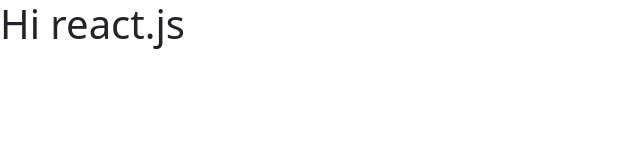
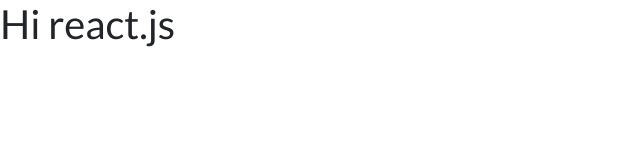
Before and after one commit to sakib-siddiqi/react_dev_team, a React (Create React App) app: page / in a window 1280 px wide. Shown: the top 160 px of the page, without its empty margins (0-640 px from the left). Built offline with nearby package versions, Linux system fonts and the light colour scheme.

Commit message:
readme + app.css file updated

```diff
--- a/src/App.css
+++ b/src/App.css
@@ -0,0 +1,26 @@
+@import url("https://fonts.googleapis.com/css2?family=Lato:ital,wght@0,100;0,300;0,400;0,700;0,900;1,100;1,300;1,400;1,700;1,900&display=swap");
+:root {
+  --bg: #fafaff;
+  --blue-lt: #f2f4ff;
+  --blue: #7b88ff;
+  --blue-deep: #5364ff;
+  --yellow: #ffcd48;
+  --hotPink: #ff487f;
+  --secondary: #4f8a8b;
+  --white: #fff;
+  --dark: #150b33;
+  /* shadows */
+  --Header1-shadow: 0px 15px 35px rgba(123, 136, 255, 0.1);
+  --Header2-shadow: 0px 15px 35px rgba(123, 136, 255, 0.3);
+  --card-shadow: 0px 15px 30px -5px rgba(123, 136, 255, 0.1);
+  --button-shadow: 0px 10px 15px -4px rgba(123, 136, 255, 0.4);
+  --blue-shadow: 0px 5px 15px rgba(123, 136, 255, 0.5);
+  --yellow-shadow: 0px 5px 15px rgba(255, 205, 72, 0.5);
+  --pink-shadow: 0px 5px 15px rgba(255, 72, 127, 0.5);
+}
+* {
+  font-family: "Lato", sans-serif !important;
+}
+body {
+  min-height: 100vh;
+}
```
Also changed, not shown: 1 other file (tests, documents, lock files or other folders).
